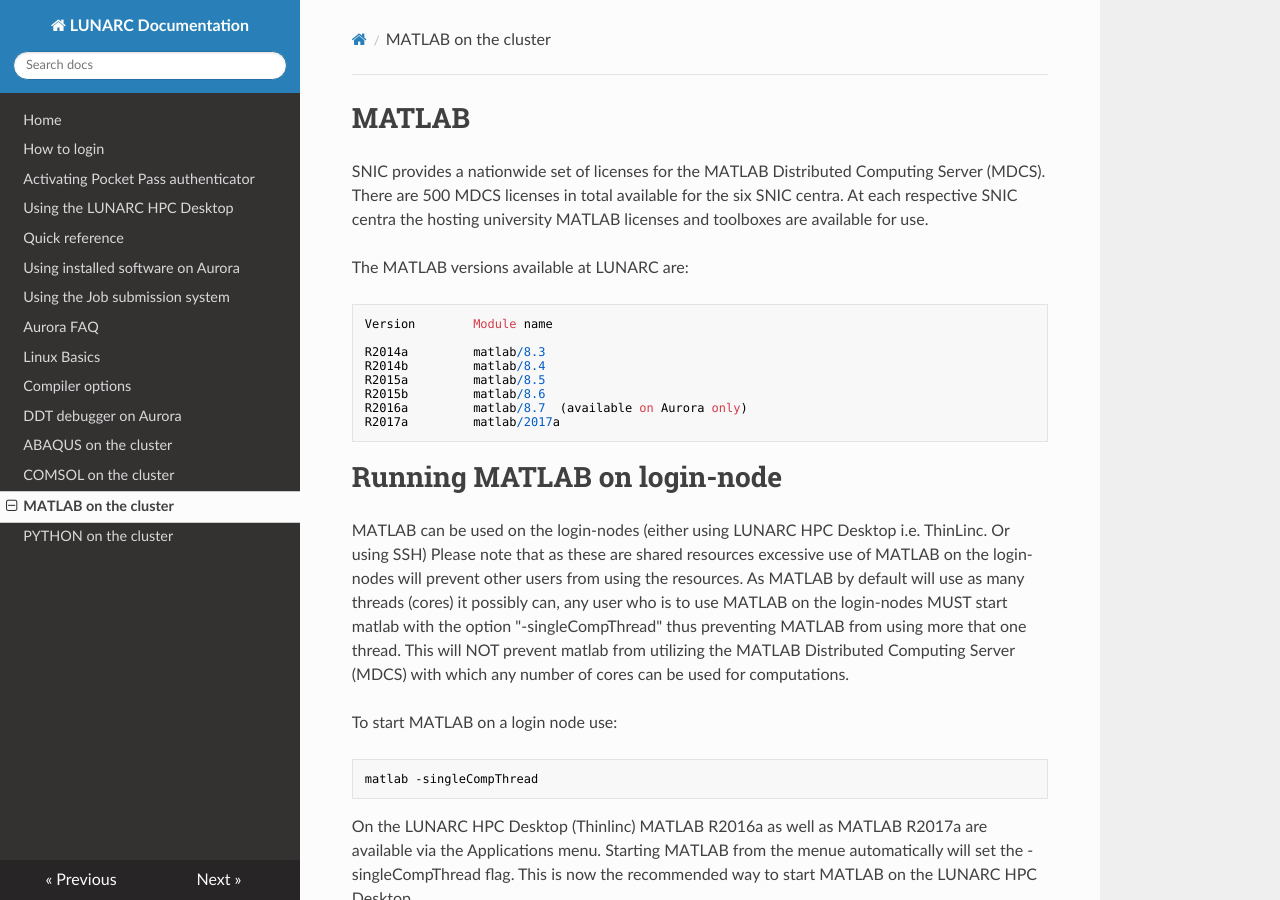
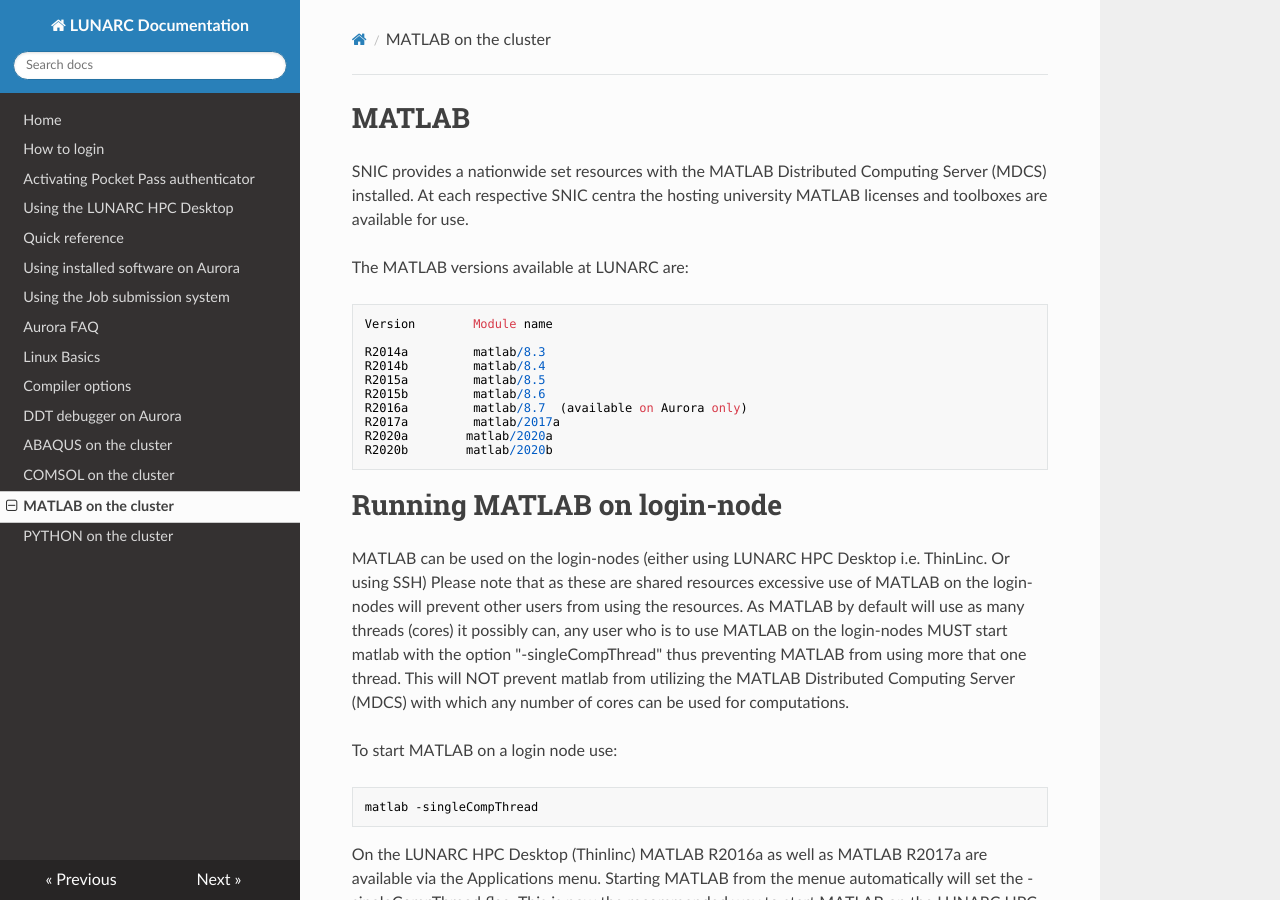
Before and after one commit to lunarc/lunarc_docs, an MkDocs documentation site: the page built from docs/MATLAB.md, in a window 1280 px wide and 900 px high. Built offline with MkDocs 1.6.1, drawn with Linux system fonts in a browser that asks for light colours; nearby versions of some CDN libraries; old or Windows-style settings are respelled for this version of MkDocs.

Commit message:
Update MATLAB.md

```diff
--- a/docs/MATLAB.md
+++ b/docs/MATLAB.md
@@ -1,5 +1,7 @@
 # MATLAB
-SNIC provides a nationwide set of licenses for the MATLAB Distributed Computing Server (MDCS). There are 500 MDCS licenses in total available for the six SNIC centra. At each respective SNIC centra the hosting university MATLAB licenses and toolboxes are available for use.
+
+
+SNIC provides a nationwide set resources with the MATLAB Distributed Computing Server (MDCS) installed. At each respective SNIC centra the hosting university MATLAB licenses and toolboxes are available for use.
 
 The MATLAB versions available at LUNARC are:
 
@@ -11,6 +13,8 @@
     R2015b         matlab/8.6
     R2016a         matlab/8.7  (available on Aurora only)
     R2017a         matlab/2017a
+    R2020a        matlab/2020a
+    R2020b        matlab/2020b
 
 # Running MATLAB on login-node
 MATLAB can be used on the login-nodes (either using LUNARC HPC Desktop i.e. ThinLinc. Or using SSH) Please note that as these are shared resources excessive use of MATLAB on the login-nodes will prevent other users from using the resources.
```
